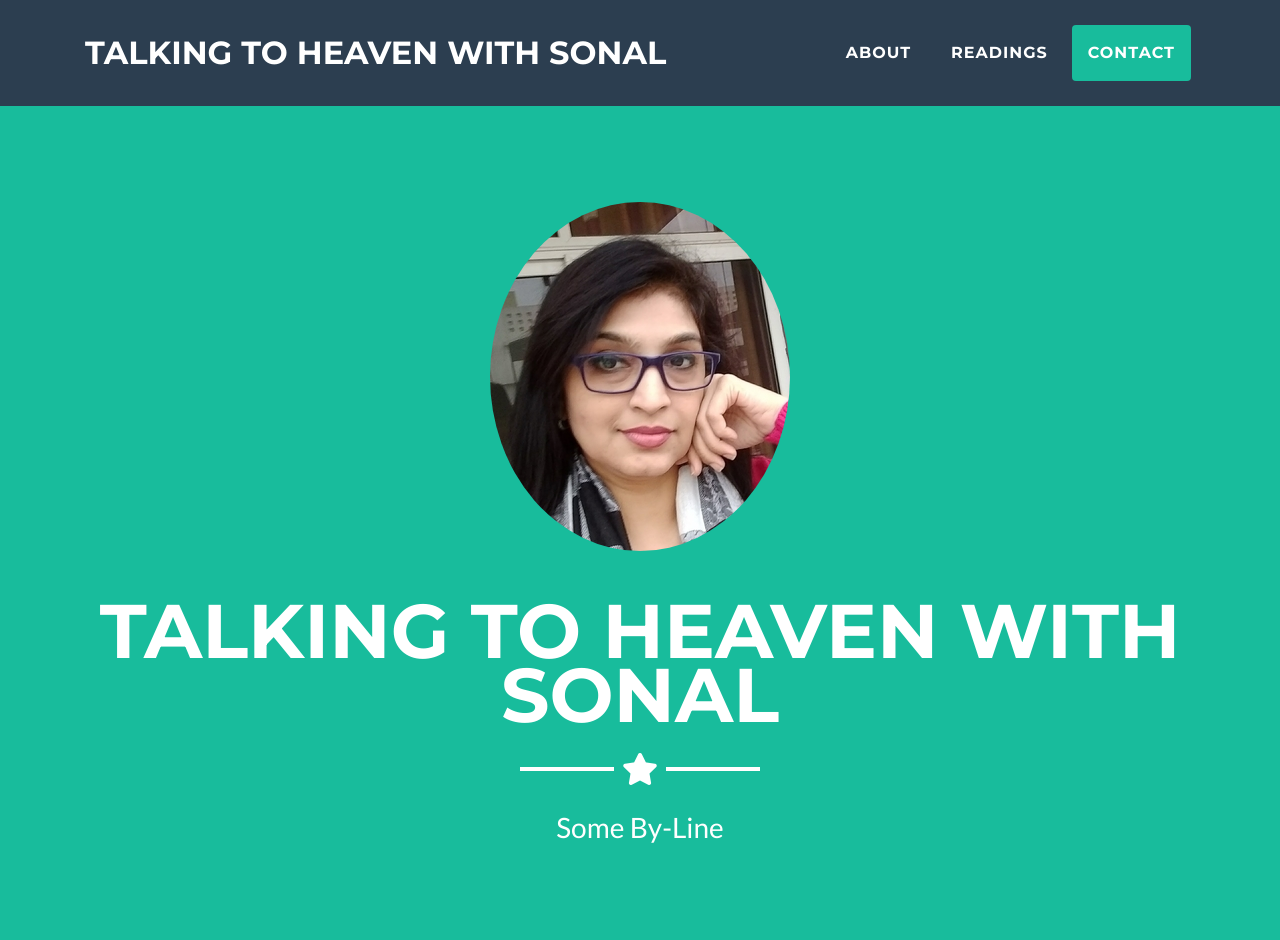
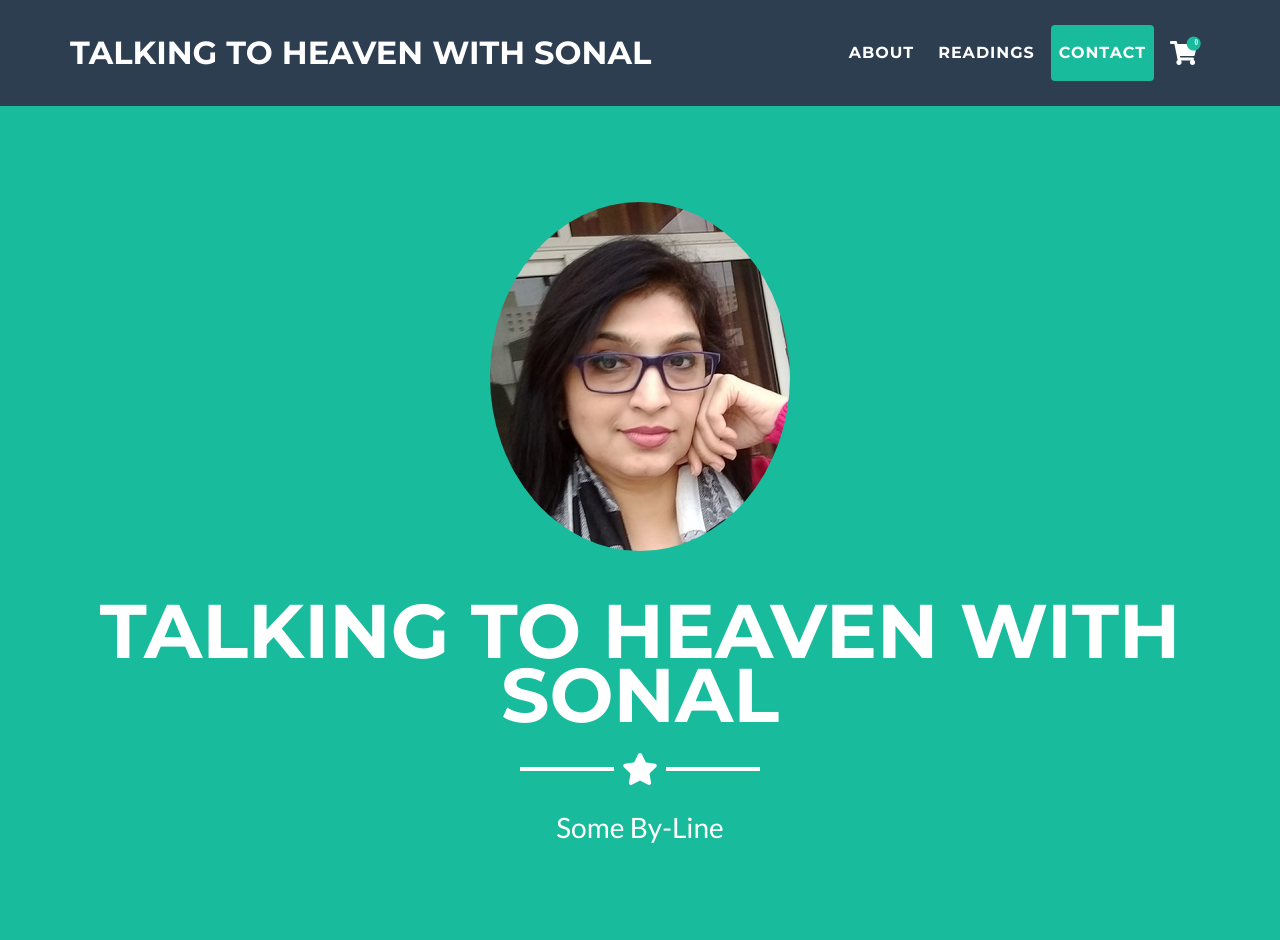
Before and after one commit to parth-verma/talking-to-heaven, a Django app: page /test in a window 1280 px wide. Shown: the top 940 px of the page. Run offline with Django 3.2, Linux system fonts and the light colour scheme; data that the repository does not hold is empty; some libraries are stand-ins or nearby versions.

Commit message:
Added cart ui and js

```diff
--- /dev/null
+++ b/sonal_maam_site/static/css/cart.css
@@ -0,0 +1,19 @@
+i.fa-shopping-cart {
+  position: relative;
+  font-size: 1.5em;
+  cursor: pointer;
+}
+span.fa-circle {
+  position: absolute;
+  font-size: 0.6em;
+  top: -4px;
+  color: #18BC9C;
+  right: -4px;
+}
+span.cart-value {
+  position: absolute;
+  font-size: 0.3em;
+  top: -2px;
+  color: #fff;
+  right: -1px;
+}
--- /dev/null
+++ b/sonal_maam_site/static/js/cart.js
@@ -0,0 +1,27 @@
+var shoppingCart = [];
+
+function addToCart(prodID, prodName, prodCost){
+    var prodQuant = parseInt($('#count-' + prodID.toString()).text());
+    var product = {};
+    product.id = prodID;
+    product.name = prodName;
+    product.cost = prodCost;
+    product.quantity = prodQuant;
+    shoppingCart.push(product);
+    console.log(product);
+    updateCartCount();
+    return true;
+}
+
+function removeFromCart(prodName){
+    shoppingCart = shoppingCart.filter(function (value, index, arr) {
+        return value.name !== prodName
+    });
+    return true;
+}
+
+function updateCartCount(){
+    $('.cart-value').text(shoppingCart.reduce(function (total, product) {
+        return total + product.quantity;
+    },0));
+}
--- a/sonal_maam_site/static/js/counter.js
+++ b/sonal_maam_site/static/js/counter.js
@@ -1,12 +1,11 @@
-$(document).ready(function () {
-    $('.count').prop('disabled', true);
-    $(document).on('click', '.plus', function () {
-        $('.count').text(parseInt($('.count').text()) + 1);
-    });
-    $(document).on('click', '.minus', function () {
-        $('.count').text(parseInt($('.count').text()) - 1);
-        if ($('.count').text() == 0) {
-            $('.count').text(1);
-        }
-    });
-});
+function incrementCounter(id){
+    $(`#count-${id}`).text(parseInt($(`#count-${id}`).text()) + 1);
+    return true;
+}
+function decrementCounter(id){
+    $(`#count-${id}`).text(parseInt($(`#count-${id}`).text()) - 1);
+    if (parseInt($(`#count-${id}`).text()) < 0){
+        $(`#count-${id}`).text(1);
+    }
+    return true;
+}
--- a/templates/index.html
+++ b/templates/index.html
@@ -73,7 +73,7 @@
 
     <!-- Custom scripts for this template -->
     <script src="{% static "js/freelancer.js" %}"></script>
-    <script src="{% static "js/counter.js" %}"></script>
+
 
   </body>
 
--- a/templates/nav_bar.html
+++ b/templates/nav_bar.html
@@ -1,19 +1,32 @@
+{% load static %}
+<link href="{% static "css/cart.css" %}" rel="stylesheet" type="text/css">
 <nav class="navbar navbar-expand-lg bg-secondary fixed-top text-uppercase" id="mainNav">
-  <div class="container">
+    <div class="container" style="padding-left: 0px;padding-right: 0px">
         <a class="navbar-brand js-scroll-trigger" href="#page-top">Talking To Heaven With Sonal</a>
-    <button class="navbar-toggler navbar-toggler-right text-uppercase bg-primary text-white rounded" type="button" data-toggle="collapse" data-target="#navbarResponsive" aria-controls="navbarResponsive" aria-expanded="false" aria-label="Toggle navigation">
+        <button class="navbar-toggler navbar-toggler-right text-uppercase bg-primary text-white rounded" type="button"
+                data-toggle="collapse" data-target="#navbarResponsive" aria-controls="navbarResponsive"
+                aria-expanded="false" aria-label="Toggle navigation">
             <i class="fas fa-bars"></i>
         </button>
         <div class="collapse navbar-collapse" id="navbarResponsive">
             <ul class="navbar-nav ml-auto">
                 <li class="nav-item mx-0 mx-lg-1">
-          <a class="nav-link py-3 px-0 px-lg-3 rounded js-scroll-trigger" href="#about">About</a>
+                    <a class="nav-link py-3 px-0 px-lg-2 rounded js-scroll-trigger" href="#about">About</a>
                 </li>
                 <li class="nav-item mx-0 mx-lg-1">
-          <a class="nav-link py-3 px-0 px-lg-3 rounded js-scroll-trigger" href="#portfolio">Readings</a>
+                    <a class="nav-link py-3 px-0 px-lg-2 rounded js-scroll-trigger" href="#portfolio">Readings</a>
                 </li>
                 <li class="nav-item mx-0 mx-lg-1">
-          <a class="nav-link py-3 px-0 px-lg-3 rounded js-scroll-trigger" href="#contact">Contact</a>
+                    <a class="nav-link py-3 px-0 px-lg-2 rounded js-scroll-trigger" href="#contact">Contact</a>
+                </li>
+                <li class="nav-item mx-0 mx-lg-1">
+                    <a class="nav-link py-3 px-0 px-lg-2 rounded js-scroll-trigger"><span>
+                        <div class="d-md-none" style="float: left">Cart </div>
+                            <i class="fa fa-shopping-cart" style="color: white;float: right">
+                                <span class="fa fa-circle"></span><span class="cart-value">0</span>
+                            </i>
+                        </span>
+                    </a>
                 </li>
             </ul>
         </div>
--- a/templates/portfolio_models.html
+++ b/templates/portfolio_models.html
@@ -1,5 +1,7 @@
 {% load static %}
 <link href="{% static "css/counter.css" %}" rel="stylesheet" type="text/css">
+<script type="text/javascript" src="{% static "js/cart.js" %}"></script>
+<script src="{% static "js/counter.js" %}"></script>
 {% for reading in readings %}
     <div class="portfolio-modal mfp-hide" id="portfolio-modal-{{ reading.id }}">
       <div class="portfolio-modal-dialog bg-white">
@@ -15,11 +17,11 @@
               <p class="mb-5">{{ reading.description }}</p>
                 <div class="qty mb-5">
                     <span class="count-label">Quantity:</span>
-                    <i class="fas fa-minus-circle fa-2x minus "></i>
-                    <span class="count" id="count">1</span>
-                    <i class="fas fa-plus-circle fa-2x plus"></i>
+                    <i class="fas fa-minus-circle fa-2x minus " onclick="return decrementCounter({{ reading.id }});"></i>
+                    <span class="count" id="count-{{ reading.id }}">1</span>
+                    <i class="fas fa-plus-circle fa-2x plus" onclick="return incrementCounter({{ reading.id }});"></i>
                 </div>
-                <a class="btn btn-primary btn-lg rounded-pill portfolio-modal-dismiss" href="#">
+                <a class="btn btn-primary btn-lg rounded-pill portfolio-modal-dismiss" href="#" onclick="return addToCart({{ reading.id }},'{{ reading.name }}',{{ reading.price }});">
                     <i class="fa fa-close"></i>
                     Add to Cart
                 </a>
```
Lines whose indentation alone changed are shown as unchanged.
